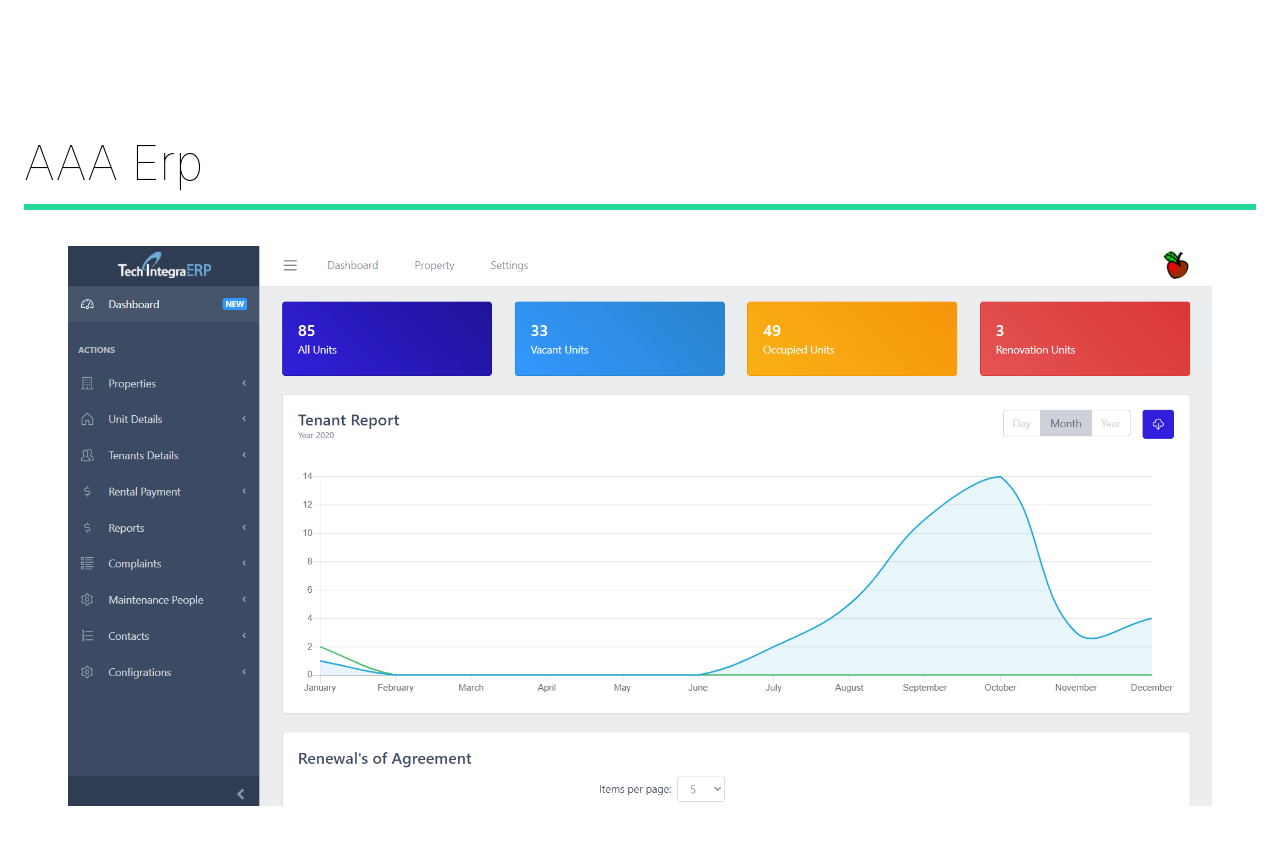
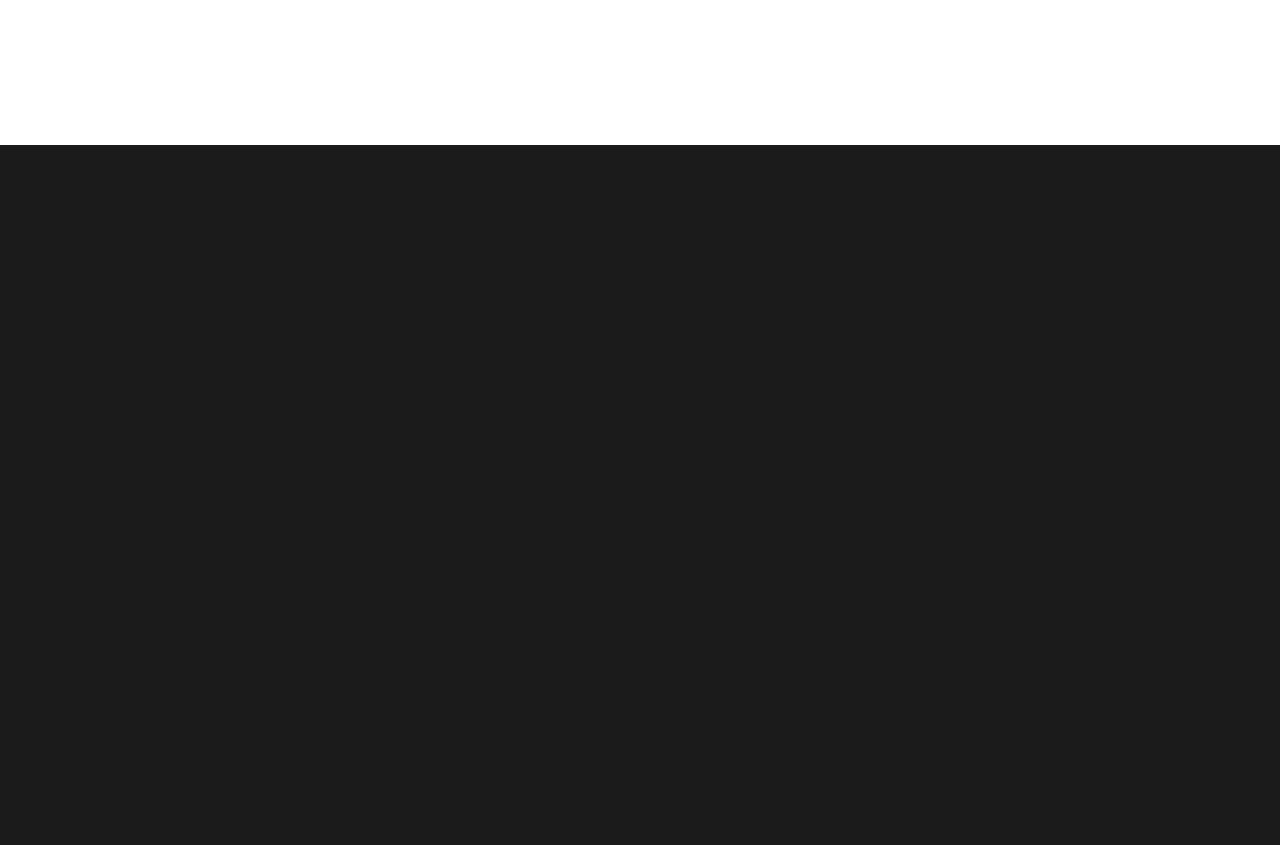
Before and after one commit to venkatkadiri/website, a React (Create React App) app: page /projects in a window 1280 px wide. Shown: the part 4057-4902 px from the top of the page. After the commit the page ends 4202 px from the top, so only its background shows below. Built offline with nearby package versions, Linux system fonts and the light colour scheme.

Commit message:
...........

```diff
--- a/src/MovieState.js
+++ b/src/MovieState.js
@@ -88,20 +88,6 @@ export const MovieState = () => {
         git_link: "https://github.com/venkatkadiri/website",
       },
     },
-    {
-      title: "AAA Erp",
-      mainImg: AAA,
-      secondaryImg: AAA,
-      url: "/projects/AAA",
-      about: {
-        title: "AAA Erp",
-        description:
-          "This Project is an Erp solution built for our overseas clint AAA real-estate(Oman) while I was Working at Tech Integra Erp.Costom Built for AAA real-estate, The entire front end is built using react while the Backend is been built with PHP, Code Igniter, and Cronjobs. My Contibution was to write few components in some of the modules,some reports.Since this project is large in scale our whole team worked on it for 4 months.",
-        timePeriod: "4 months",
-        type: "Work",
-        technologies: "HTML,CSS,JavaScript,styled components,Redux,React",
-        git_link: "code is owned by the clint",
-      },
-    },
+    ,
   ];
 };
--- a/src/pages/MyProjects.js
+++ b/src/pages/MyProjects.js
@@ -90,15 +90,6 @@ function MyProjects() {
           </Hide>
         </Link>
       </Movie>
-      <Movie>
-        <motion.h2 variants={fade}>AAA Erp</motion.h2>
-        <motion.div variants={lineAnim} className="Line"></motion.div>
-        <Link to="/projects/AAA">
-          <Hide>
-            <motion.img variants={photoAnim} src={AAA} alt="AAA" />
-          </Hide>
-        </Link>
-      </Movie>
     </Project>
   );
 }
```
Also changed, not shown: 1 other file (tests, documents, lock files or other folders).
